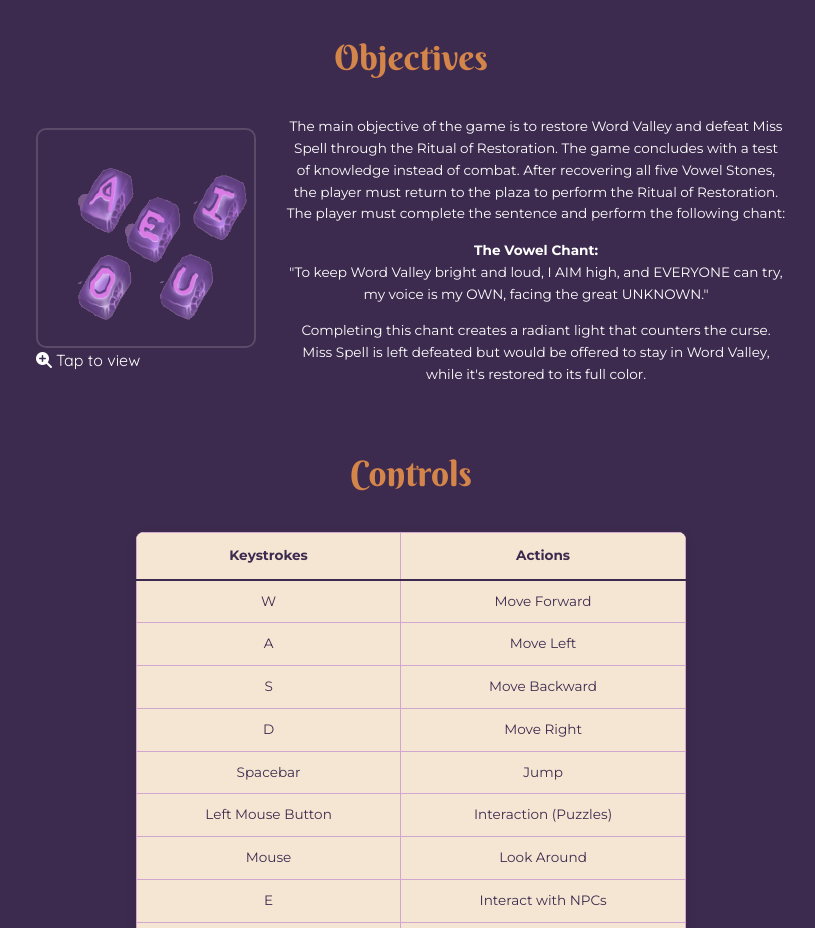
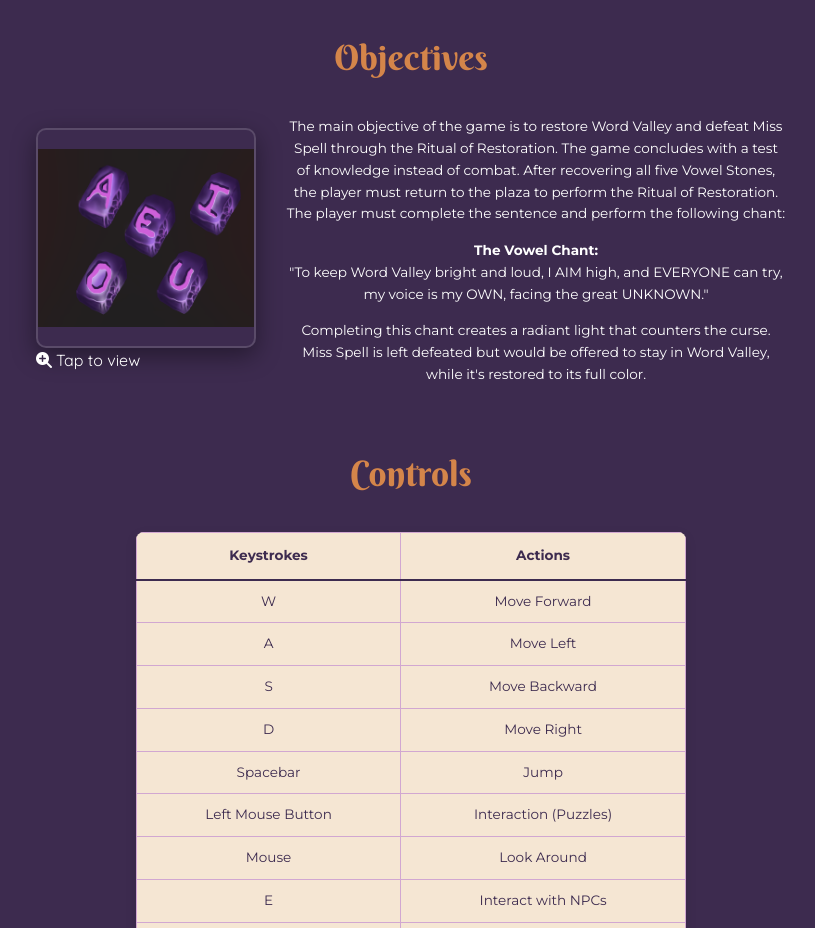
Before and after one commit to eldestdaughterr11/Magic-Reader-New-Game-Site, a React (Vite) app: page /game/gameplay in a window 1280 px wide. Shown: the part 1620-2548 px from the top of the page, without its empty margins (229-1044 px from the left). Built offline with nearby package versions, Linux system fonts and the light colour scheme; no server answers; the database is empty; sample sign-in values are in the browser's storage.

Commit message:
fix: replace vowel stones image with clean transparent version and revert mix-blend-mode

```diff
--- a/src/pages/game/Gameplay.jsx
+++ b/src/pages/game/Gameplay.jsx
@@ -98,7 +98,7 @@ function Gameplay() {
               src="/images/gameplay/vowel-stones.png"
               alt="Vowel Stones"
               className="gameplay-challenge-img"
-              style={{ width: '220px', height: '220px', objectFit: 'contain', mixBlendMode: 'screen' }}
+              style={{ width: '220px', height: '220px', objectFit: 'contain' }}
             />
             <span className="tap-to-enlarge-hint">
               <i className="fa-solid fa-magnifying-glass-plus" style={{ marginRight: '4px' }}></i>
@@ -207,8 +207,7 @@ function Gameplay() {
                 cursor: isZoomed ? 'zoom-out' : 'zoom-in',
                 transition: isZoomed ? 'none' : 'transform 0.3s ease, transform-origin 0.3s ease',
                 transform: isZoomed ? 'scale(2.2)' : 'scale(1)',
-                transformOrigin: `${zoomOrigin.x}% ${zoomOrigin.y}%`,
-                mixBlendMode: lightboxSrc === '/images/gameplay/vowel-stones.png' ? 'screen' : 'normal'
+                transformOrigin: `${zoomOrigin.x}% ${zoomOrigin.y}%`
               }}
             />
           </div>
```
Also changed, not shown: public/images/gameplay/vowel-stones.png.
